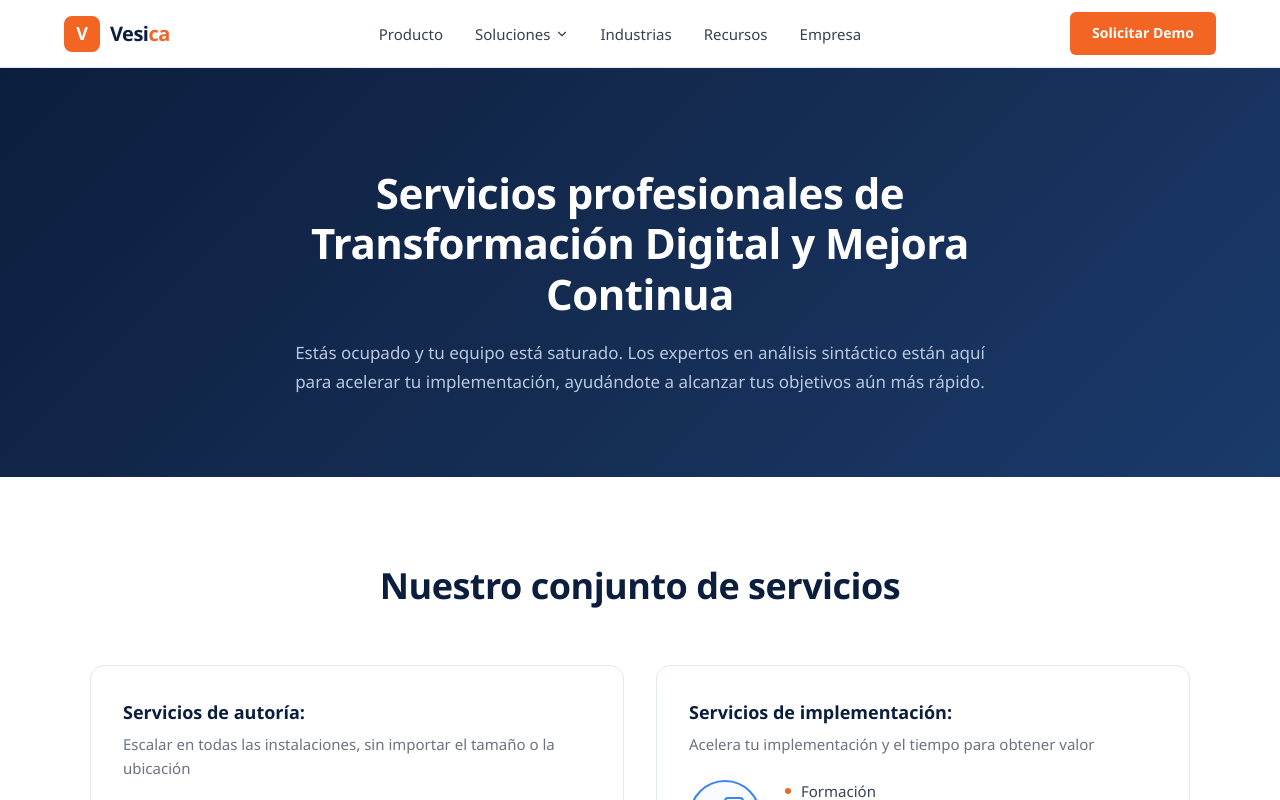
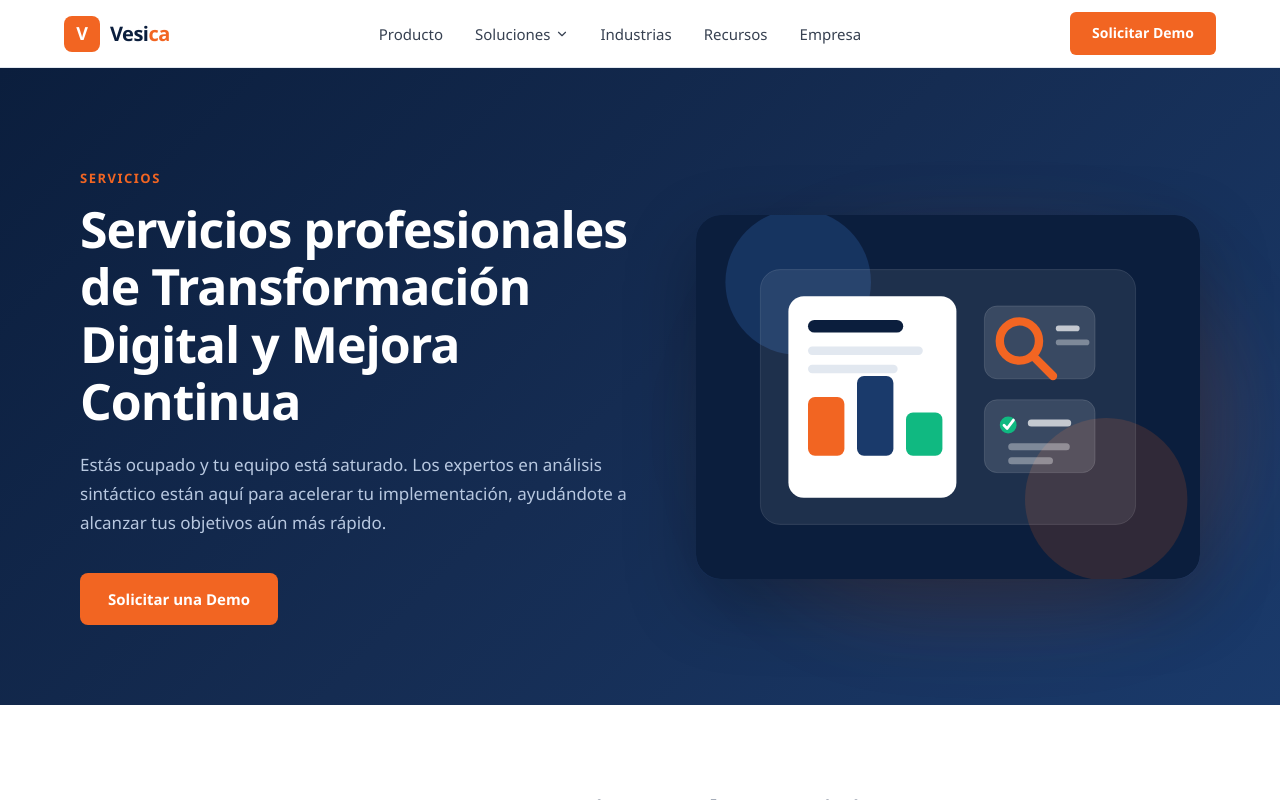
Before and after one commit to Drojasva/Vesica, a Next.js app: page /recursos in a window 1280 px wide. Shown: the top 800 px of the page. Built offline with nearby package versions, Linux system fonts and the light colour scheme.

Commit message:
agrega Turnstile captcha al form demo, mejora hero de servicios

```diff
--- a/app/globals.css
+++ b/app/globals.css
@@ -908,28 +908,6 @@ footer { background: #060e1d; color: #8aa4c6; padding: 60px 5% 30px; }
 .footer-bottom a:hover { color: #fff; }
 
 /* ── SERVICIOS / RECURSOS PAGE ── */
-.servicios-hero {
-  background: linear-gradient(135deg, var(--navy) 0%, var(--navy-light) 50%, var(--blue-mid) 100%);
-  color: #fff;
-  padding: 100px 5% 80px;
-  text-align: center;
-}
-.servicios-hero-inner {
-  max-width: 720px;
-  margin: 0 auto;
-}
-.servicios-hero h1 {
-  font-size: clamp(28px, 3.5vw, 42px);
-  font-weight: 800;
-  line-height: 1.2;
-  margin-bottom: 20px;
-  letter-spacing: -0.5px;
-}
-.servicios-hero p {
-  font-size: 17px;
-  color: #b8c8e0;
-  line-height: 1.7;
-}
 
 .servicios-grid-section {
   padding: 80px 5%;
@@ -1045,12 +1023,6 @@ footer { background: #060e1d; color: #8aa4c6; padding: 60px 5% 30px; }
   border-radius: 16px;
   overflow: hidden;
   box-shadow: 0 4px 24px rgba(0, 0, 0, 0.06);
-  transition: transform 0.3s ease, box-shadow 0.3s ease;
-}
-
-.servicios-modern-card:hover {
-  transform: translateY(-6px);
-  box-shadow: 0 12px 40px rgba(0, 0, 0, 0.12);
 }
 
 .servicios-modern-img-wrapper {
@@ -1064,11 +1036,6 @@ footer { background: #060e1d; color: #8aa4c6; padding: 60px 5% 30px; }
   width: 100%;
   height: 100%;
   object-fit: cover;
-  transition: transform 0.4s ease;
-}
-
-.servicios-modern-card:hover .servicios-modern-img {
-  transform: scale(1.05);
 }
 
 .servicios-modern-overlay {
--- a/app/recursos/page.tsx
+++ b/app/recursos/page.tsx
@@ -73,13 +73,20 @@ export default function RecursosPage() {
     <>
       <Navbar />
 
-      <section className="servicios-hero">
-        <div className="servicios-hero-inner">
-          <h1>Servicios profesionales de Transformación Digital y Mejora Continua</h1>
-          <p>
-            Estás ocupado y tu equipo está saturado. Los expertos en análisis sintáctico están aquí
-            para acelerar tu implementación, ayudándote a alcanzar tus objetivos aún más rápido.
-          </p>
+      <section className="solution-hero">
+        <div className="solution-hero-inner solution-hero-split">
+          <div className="solution-hero-copy">
+            <div className="section-tag">Servicios</div>
+            <h1 className="solution-hero-title">Servicios profesionales de Transformación Digital y Mejora Continua</h1>
+            <p className="solution-hero-desc">
+              Estás ocupado y tu equipo está saturado. Los expertos en análisis sintáctico están aquí
+              para acelerar tu implementación, ayudándote a alcanzar tus objetivos aún más rápido.
+            </p>
+            <a href="/demo" className="btn-hero-primary">Solicitar una Demo</a>
+          </div>
+          <div className="solution-hero-art">
+            <img src="/quality-inspection.svg" alt="Servicios de transformación digital" />
+          </div>
         </div>
       </section>
 
--- a/package.json
+++ b/package.json
@@ -9,6 +9,7 @@
     "lint": "next lint"
   },
   "dependencies": {
+    "@marsidev/react-turnstile": "^1.5.3",
     "framer-motion": "^12.40.0",
     "lucide-react": "^1.17.0",
     "next": "^16.2.3",
```
Also changed, not shown: components/DemoForm.tsx (+16 -0 lines), 1 other file (tests, documents, lock files or other folders).
